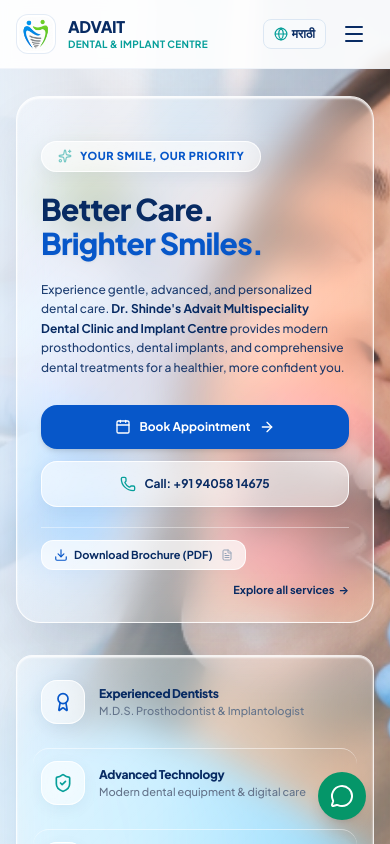
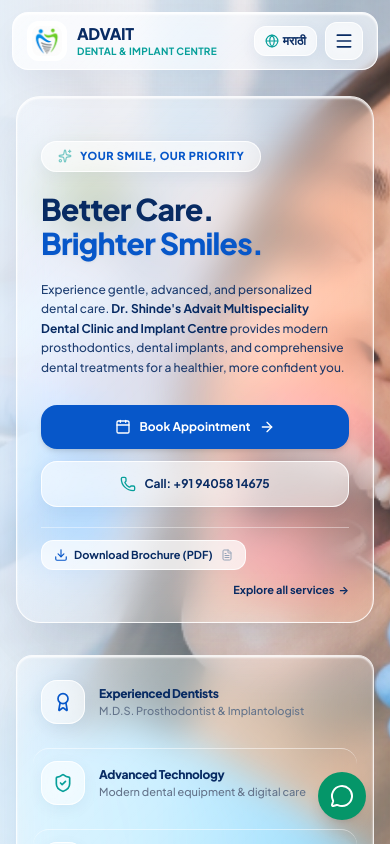
Before and after one commit to Resourcia212/Advait, a React (Vite) app: page / in a window 390 px wide. Shown: the top 844 px of the page. Built offline with nearby package versions, Linux system fonts and the light colour scheme.

Commit message:
Style navbar with premium frosted glassmorphism matching hero cards

```diff
--- a/src/components/layout/Navbar.tsx
+++ b/src/components/layout/Navbar.tsx
@@ -82,26 +82,26 @@
   };
 
   return (
-    <header
-      className={`fixed top-0 left-0 right-0 z-50 transition-all duration-300 ${
-        isScrolled
-          ? 'bg-white/95 backdrop-blur-md shadow-sm border-b border-advait-border/80 py-2.5'
-          : 'bg-white/90 backdrop-blur-sm border-b border-advait-border/40 py-3.5'
+    <header className="fixed top-0 left-0 right-0 z-50 transition-all duration-300 px-3 sm:px-6 lg:px-8 pt-3 sm:pt-4 pointer-events-none">
+      <div
+        className={`pointer-events-auto max-w-7xl mx-auto rounded-2xl sm:rounded-3xl transition-all duration-300 px-3.5 sm:px-5 py-2 sm:py-2.5 ${
+          isScrolled ? 'glass-navbar-scrolled' : 'glass-navbar'
         }`}
       >
-      <div className="max-w-7xl mx-auto px-4 sm:px-6 lg:px-8">
-        <div className="flex items-center justify-between gap-4">
+        <div className="flex items-center justify-between gap-3 sm:gap-4">
           {/* Logo & Clinic Branding */}
           <button
             onClick={() => scrollTo('home')}
-            className="flex items-center gap-3 text-left shrink-0 group focus:outline-none"
+            className="flex items-center gap-2.5 sm:gap-3 text-left shrink-0 group focus:outline-none"
             aria-label="Advait Dental Clinic Home"
           >
+            <div className="w-10 h-10 sm:w-11 sm:h-11 rounded-xl p-1 bg-white/80 backdrop-blur-md border border-white/90 shadow-xs flex items-center justify-center shrink-0 transition-transform duration-200 group-hover:scale-105">
               <img
                 src="./assets/logo-icon.jpg"
                 alt="Advait Dental Clinic Emblem"
-              className="h-10 w-10 sm:h-11 sm:w-11 object-contain rounded-xl p-0.5 bg-white border border-advait-border/80 shadow-xs transition-transform group-hover:scale-105"
+                className="w-full h-full object-contain rounded-lg"
               />
+            </div>
             <div className="flex flex-col">
               <span className="text-base sm:text-lg font-extrabold tracking-tight text-advait-navy leading-none">
                 ADVAIT
@@ -112,35 +112,35 @@
             </div>
           </button>
 
-          {/* Desktop Navigation Links */}
-          <nav className="hidden xl:flex items-center gap-1" aria-label="Main Navigation">
+          {/* Desktop Navigation Links within Glass Pill Track */}
+          <nav
+            className="hidden xl:flex items-center gap-1 bg-white/40 backdrop-blur-md rounded-2xl p-1 border border-white/60 shadow-2xs"
+            aria-label="Main Navigation"
+          >
             {primaryNavLinks.map((link) => {
               const isActive = activeSection === link.id;
               return (
                 <button
                   key={link.id}
                   onClick={() => scrollTo(link.id)}
-                  className={`px-3 py-1.5 rounded-lg text-xs font-semibold transition-all relative ${
+                  className={`px-3 py-1.5 rounded-xl text-xs font-semibold transition-all duration-200 ${
                     isActive
-                      ? 'text-advait-blue bg-advait-blue-soft/80'
-                      : 'text-advait-text-primary hover:text-advait-blue hover:bg-slate-50'
+                      ? 'bg-advait-blue text-white shadow-xs font-bold scale-[1.02]'
+                      : 'text-advait-navy hover:text-advait-blue hover:bg-white/70'
                   }`}
                 >
                   {currentLang === 'en' ? link.labelEn : link.labelMr}
-                  {isActive && (
-                    <span className="absolute bottom-0 left-3 right-3 h-0.5 bg-advait-blue rounded-full" />
-                  )}
                 </button>
               );
             })}
           </nav>
 
           {/* Action CTAs: Language Toggle, Call, and Book Appointment */}
-          <div className="hidden sm:flex items-center gap-2.5 shrink-0">
+          <div className="hidden sm:flex items-center gap-2 shrink-0">
             {/* Language Switch Toggle */}
             <button
               onClick={() => onToggleLang(currentLang === 'en' ? 'mr' : 'en')}
-              className="flex items-center gap-1 px-2.5 py-1.5 rounded-lg border border-advait-border bg-slate-50 hover:bg-slate-100 hover:border-advait-blue/30 text-xs font-semibold text-advait-navy transition-all duration-200 hover:scale-[1.02] active:scale-95"
+              className="glass-pill flex items-center gap-1 px-2.5 py-1.5 rounded-xl hover:bg-white/90 text-xs font-semibold text-advait-navy transition-all duration-200 hover:scale-105 active:scale-95 shadow-2xs"
               title="Toggle Language / भाषा बदला"
               aria-label="Toggle language between English and Marathi"
             >
@@ -150,10 +150,10 @@
               <span className={currentLang === 'mr' ? 'font-bold text-advait-blue' : 'text-slate-500'}>मराठी</span>
             </button>
 
-            {/* Quick Call Button */}
+            {/* Quick Call Button in Glass Pill */}
             <a
               href={`tel:${PRIMARY_PHONE}`}
-              className="flex items-center gap-1.5 px-3 py-1.5 rounded-lg text-xs font-bold text-advait-navy bg-advait-blue-soft hover:bg-advait-blue/15 hover:border-advait-blue/40 transition-all duration-200 border border-advait-blue/20 hover:scale-[1.02] active:scale-95 shadow-xs"
+              className="glass-pill flex items-center gap-1.5 px-3 py-1.5 rounded-xl text-xs font-bold text-advait-navy hover:bg-white/90 hover:text-advait-blue transition-all duration-200 hover:scale-105 active:scale-95 shadow-2xs"
               aria-label={`Call Advait Dental Clinic at ${DISPLAY_PRIMARY_PHONE}`}
             >
               <Phone className="w-3.5 h-3.5 text-advait-blue" />
@@ -163,7 +163,7 @@
             {/* Book Appointment CTA Button */}
             <button
               onClick={() => onOpenAppointmentModal()}
-              className="flex items-center gap-1.5 px-4 py-2 rounded-xl text-xs font-bold text-white bg-advait-blue hover:bg-advait-blue-dark shadow-sm hover:shadow-md hover:-translate-y-0.5 transition-all duration-200 active:translate-y-0 active:scale-95"
+              className="flex items-center gap-1.5 px-4 py-2 rounded-xl text-xs font-bold text-white bg-advait-blue hover:bg-advait-blue-dark shadow-md hover:shadow-lg transition-all duration-200 hover:scale-[1.02] active:scale-95"
             >
               <Calendar className="w-3.5 h-3.5" />
               <span>{currentLang === 'en' ? 'Book Appointment' : 'भेट निश्चित करा'}</span>
@@ -175,7 +175,7 @@
             {/* Mobile Lang Button */}
             <button
               onClick={() => onToggleLang(currentLang === 'en' ? 'mr' : 'en')}
-              className="flex items-center gap-1 px-2.5 py-1.5 rounded-lg border border-advait-border bg-slate-50 hover:bg-slate-100 text-xs font-bold text-advait-navy transition-all"
+              className="glass-pill flex items-center gap-1 px-2.5 py-1.5 rounded-xl hover:bg-white/90 text-xs font-bold text-advait-navy transition-all shadow-2xs"
               aria-label="Language Toggle"
             >
               <Globe className="w-3.5 h-3.5 text-advait-teal" />
@@ -184,24 +184,20 @@
 
             <button
               onClick={() => setMobileMenuOpen(!mobileMenuOpen)}
-              className="p-2 rounded-xl text-advait-navy hover:bg-slate-100 focus:outline-none transition-colors"
+              className="glass-pill p-2 rounded-xl text-advait-navy hover:bg-white/90 focus:outline-none transition-all shadow-2xs"
               aria-label={mobileMenuOpen ? 'Close Menu' : 'Open Menu'}
             >
-              {mobileMenuOpen ? <X className="w-6 h-6 text-advait-navy" /> : <Menu className="w-6 h-6 text-advait-navy" />}
+              {mobileMenuOpen ? <X className="w-5 h-5 text-advait-navy" /> : <Menu className="w-5 h-5 text-advait-navy" />}
             </button>
           </div>
         </div>
-      </div>
 
-      {/* Mobile Full-Screen Solid Drawer Navigation */}
+        {/* Mobile Frosted Glass Drawer Navigation */}
         {mobileMenuOpen && (
-        <div
-          className="xl:hidden absolute top-full left-0 right-0 w-full bg-white border-t border-advait-border shadow-2xl p-5 overflow-y-auto z-50 flex flex-col justify-between animate-fade-in"
-          style={{ height: 'calc(100dvh - 100%)', maxHeight: 'calc(100vh - 100%)' }}
-        >
+          <div className="xl:hidden mt-3 pt-3 border-t border-white/80 animate-fade-in">
             <div className="space-y-2">
               {/* Clinic Info Banner in Drawer */}
-            <div className="px-4 py-3 bg-gradient-to-r from-advait-blue-soft via-advait-50 to-white rounded-2xl mb-3 border border-advait-blue/15 shadow-xs">
+              <div className="px-4 py-3 bg-white/60 backdrop-blur-md rounded-2xl mb-3 border border-white/80 shadow-xs">
                 <div className="flex items-center gap-2 mb-1">
                   <span className="w-2 h-2 rounded-full bg-advait-teal animate-pulse" />
                   <span className="text-[10px] font-black text-advait-teal uppercase tracking-wider">
@@ -224,10 +220,10 @@
                     <button
                       key={link.id}
                       onClick={() => scrollTo(link.id)}
-                    className={`w-full text-left px-4 py-3 rounded-xl text-sm font-bold flex items-center justify-between transition-all active:scale-[0.99] ${
+                      className={`w-full text-left px-4 py-2.5 rounded-xl text-sm font-bold flex items-center justify-between transition-all active:scale-[0.99] ${
                         isActive
                           ? 'bg-advait-blue text-white shadow-sm'
-                        : 'text-advait-navy hover:bg-advait-blue-soft/70 hover:text-advait-blue bg-slate-50/80 border border-slate-100'
+                          : 'text-advait-navy hover:bg-white/80 hover:text-advait-blue bg-white/50 border border-white/70 shadow-2xs'
                       }`}
                     >
                       <span>{currentLang === 'en' ? link.labelEn : link.labelMr}</span>
@@ -243,10 +239,10 @@
             </div>
 
             {/* Action CTAs inside Mobile Drawer */}
-          <div className="mt-6 pt-4 border-t border-slate-100 space-y-2.5 pb-6">
+            <div className="mt-4 pt-3 border-t border-white/80 space-y-2 pb-2">
               <a
                 href={`tel:${PRIMARY_PHONE}`}
-              className="w-full flex items-center justify-center gap-2 py-3 rounded-xl border border-advait-blue/20 bg-advait-blue-soft text-sm font-bold text-advait-navy hover:bg-advait-blue/15 transition-all shadow-xs active:scale-[0.98]"
+                className="glass-pill w-full flex items-center justify-center gap-2 py-2.5 rounded-xl text-sm font-bold text-advait-navy hover:bg-white/90 transition-all shadow-xs active:scale-[0.98]"
               >
                 <Phone className="w-4 h-4 text-advait-blue" />
                 <span>Call: {DISPLAY_PRIMARY_PHONE}</span>
@@ -257,7 +253,7 @@
                   setMobileMenuOpen(false);
                   onOpenAppointmentModal();
                 }}
-              className="w-full flex items-center justify-center gap-2 py-3.5 rounded-xl bg-advait-blue hover:bg-advait-blue-dark text-white text-sm font-bold shadow-md hover:shadow-lg transition-all active:scale-[0.98]"
+                className="w-full flex items-center justify-center gap-2 py-3 rounded-xl bg-advait-blue hover:bg-advait-blue-dark text-white text-sm font-bold shadow-md hover:shadow-lg transition-all active:scale-[0.98]"
               >
                 <Calendar className="w-4 h-4" />
                 <span>{currentLang === 'en' ? 'Book an Appointment' : 'अपॉइंटमेंट बुक करा'}</span>
@@ -265,6 +261,7 @@
             </div>
           </div>
         )}
+      </div>
     </header>
   );
 };
--- a/src/index.css
+++ b/src/index.css
@@ -42,6 +42,22 @@
     -webkit-backdrop-filter: blur(14px);
     border: 1px solid rgba(255, 255, 255, 0.85);
     box-shadow: 0 4px 15px rgba(8, 43, 99, 0.06);
+  }
+
+  .glass-navbar {
+    background: linear-gradient(135deg, rgba(255, 255, 255, 0.78) 0%, rgba(255, 255, 255, 0.58) 100%);
+    backdrop-filter: blur(20px) saturate(190%);
+    -webkit-backdrop-filter: blur(20px) saturate(190%);
+    border: 1.5px solid rgba(255, 255, 255, 0.85);
+    box-shadow: 0 15px 40px -10px rgba(8, 43, 99, 0.08), inset 0 1.5px 2px 0 rgba(255, 255, 255, 0.95);
+  }
+
+  .glass-navbar-scrolled {
+    background: linear-gradient(135deg, rgba(255, 255, 255, 0.92) 0%, rgba(255, 255, 255, 0.82) 100%);
+    backdrop-filter: blur(24px) saturate(200%);
+    -webkit-backdrop-filter: blur(24px) saturate(200%);
+    border: 1.5px solid rgba(255, 255, 255, 0.95);
+    box-shadow: 0 20px 50px -12px rgba(8, 43, 99, 0.14), inset 0 1.5px 2px 0 rgba(255, 255, 255, 1);
   }
 
   /* Continuous Shiny Glass Shimmer Effect */
```
Lines whose indentation alone changed are shown as unchanged.
